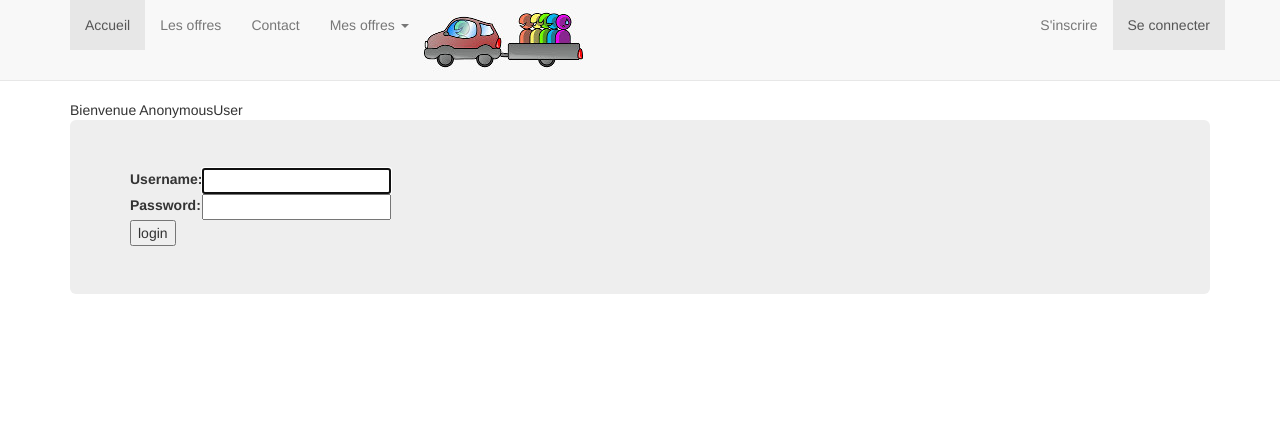
After one commit to MaelleT/covoiturage, a Django app: page /covoit/login/ in a window 1280 px wide. The commit adds this page. Shown: the top 445 px of the page. Run offline with Django 3.2, Linux system fonts and the light colour scheme; some libraries are stand-ins or nearby versions.

Commit message:
Ajout de la fonctionnalité d'authentification : formulaire de login

```diff
--- a/Covoiturage/settings.py
+++ b/Covoiturage/settings.py
@@ -125,3 +125,7 @@ STATIC_URL = '/static/'
 STATICFILES_DIRS = [
     os.path.join(BASE_DIR, "static"),
 ]
+
+
+# instead of redirecting after login to the account.profile page
+LOGIN_REDIRECT_URL = '/covoit/'
--- a/covoit/templates/covoit/bases.html
+++ b/covoit/templates/covoit/bases.html
@@ -19,7 +19,7 @@
     {% include 'covoit/navbar.html'%}
 
     <div class="container">
-
+	Bienvenue {{user}}
 	{% block jumbotron %}
 	 <div class="jumbotron">
 	 	{% block jumbotron_content%}
--- a/covoit/templates/covoit/navbar.html
+++ b/covoit/templates/covoit/navbar.html
@@ -34,9 +34,8 @@
 
           <ul class="nav navbar-nav navbar-right">
             <li><a href="#">S'inscrire</a></li>
-            <li class="active"><a href="#">Se connecter <span class="sr-only">(current)</span></a></li>
+            <li class="active"><a href="login">Se connecter <span class="sr-only">(current)</span></a></li>
           </ul>
         </div><!--/.nav-collapse -->
-
       </div>
 </nav>
--- /dev/null
+++ b/covoit/templates/registration/login.html
@@ -0,0 +1,27 @@
+{% extends "covoit/bases.html" %}
+{% block title %} Welcome | {{ block.super }} {% endblock %}
+
+{% block jumbotron_content %}
+
+
+{% if form.errors %}
+<p>Erreur d'identification. Votre nom d'utilisateur ou votre mot de passe ne conviennent pas. Essayer à nouveau. </p>
+{% endif %}
+
+<form method="post" action="{% url 'covoit:django.contrib.auth.views.login' %}">
+{% csrf_token %}
+<table>
+<tr>
+    <td>{{ form.username.label_tag }}</td>
+    <td>{{ form.username }}</td>
+</tr>
+<tr>
+    <td>{{ form.password.label_tag }}</td>
+    <td>{{ form.password }}</td>
+</tr>
+</table>
+
+<input type="submit" value="login" />
+<input type="hidden" name="next" value="{{ next }}" />
+</form>
+{% endblock %}
--- a/covoit/urls.py
+++ b/covoit/urls.py
@@ -6,8 +6,11 @@ Created on 3 août 2016
 
 from django.conf.urls import url
 
+# define namespaces for project with a lot of apps : URL
+app_name = 'covoit'
+
 from . import views
 urlpatterns=[
             url(r'^$',views.index,name='index'),
             url(r'^(?P<offreP_id>[0-9]+)/$',views.detailOffreP,name='detailOffreP'),
-             ]
+            url(r'^login/$', 'django.contrib.auth.views.login'), ]
```
